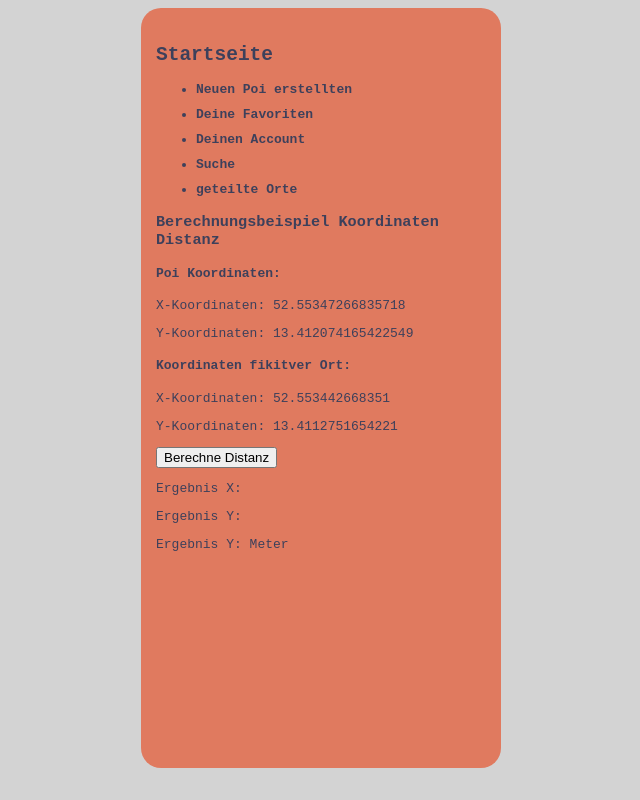
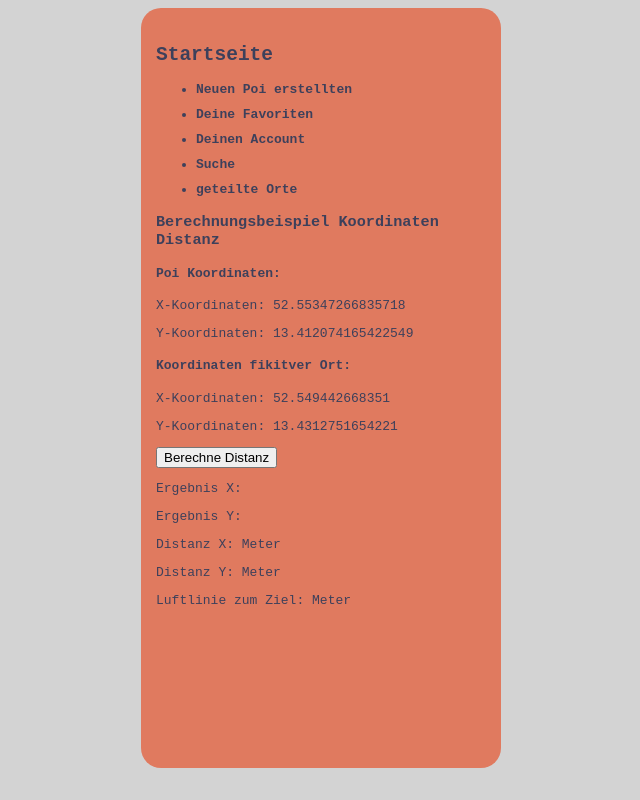
Before and after one commit to mullerow/Abled-App, a Vue app: page / in a window 1280 px wide. Shown: the whole page, without its empty margins (319-959 px from the left). Built offline with nearby package versions, Linux system fonts and the light colour scheme.

Commit message:
chore: the straight line to the destination is now calculated correctly

```diff
--- a/src/stores/store.js
+++ b/src/stores/store.js
@@ -9,9 +9,9 @@ export const storeData = defineStore('poiStore', {
       yCoordinateDifference: 0,
       xlengthDifference: 0,
       ylengthDifference: 0,
-
+      straightLineToAim: 0, // Luftline bis zum Ziel
       lengthLatitude: 111320, // 111 km lang (Breitengrade sind relativ konstant)
-      lengthlongitude: 68710 // 68,71 km lang ist der 51 Längengrad (mittlerer Grad über DEutschland)
+      lengthlongitude: 68710 // 68,71 km lang ist der durchschnittliche Länge der Längengrade (mittlerer Grad über DEutschland)
     },
 
     /////////////////////////////////////////////////////////////////////////////////////////////////////////////////////////////
@@ -164,11 +164,17 @@ export const storeData = defineStore('poiStore', {
     calcDistance(poi, testX, testY) {
       this.xCoordinateDifference = Math.abs(testX - poi.xCoordinates)
       this.yCoordinateDifference = Math.abs(testY - poi.yCoordinates)
-      this.xlengthDifference = (
-        this.xCoordinateDifference * this.temporaryData.lengthlongitude
-      ).toFixed(2)
+      this.xlengthDifference = this.xCoordinateDifference * this.temporaryData.lengthLatitude
+      this.ylengthDifference = this.yCoordinateDifference * this.temporaryData.lengthlongitude
 
-      // Pythagoras
+      // Trigonometrische Funtkion
+      this.straightLineToAim = Math.sqrt(
+        Math.pow(this.xlengthDifference, 2) + Math.pow(this.ylengthDifference, 2)
+      ).toFixed(0)
     }
   }
 })
+
+// https://www.gpskoordinaten.de/entfernung
+// 2.test Ergebnis: 22,21 km --> ergebnis kalkulation: 22,26km SUPER!!
+// 3. Test Ergbebnis: 1,38 km --> ergebnis kalkulation:   1,39km SUPER!!
--- a/src/views/HomeView.vue
+++ b/src/views/HomeView.vue
@@ -5,8 +5,8 @@ export default {
   data() {
     return {
       store: storeData(),
-      testX: 52.553442668351,
-      testY: 13.4112751654221
+      testX: 52.549442668351,
+      testY: 13.4312751654221
     }
   }
 }
@@ -34,8 +34,9 @@ export default {
   <button @click="store.calcDistance(store.poiData[0], testX, testY)">Berechne Distanz</button>
   <p>Ergebnis X: {{ store.xCoordinateDifference }}</p>
   <p>Ergebnis Y: {{ store.yCoordinateDifference }}</p>
-  <p>Ergebnis Y: {{ store.xlengthDifference }} Meter</p>
-
+  <p>Distanz X: {{ store.xlengthDifference }} Meter</p>
+  <p>Distanz Y: {{ store.ylengthDifference }} Meter</p>
+  <p>Luftlinie zum Ziel: {{ store.straightLineToAim }} Meter</p>
   <!--
   <h3>Liste aller User aus der Pinia Datenbank</h3>
   <ul v-for="user of store.userData" :key="user.id">
```
